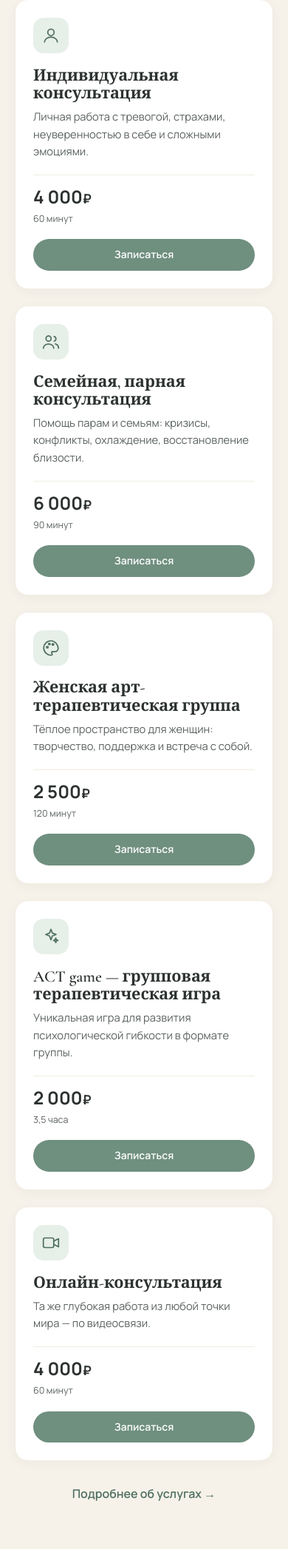
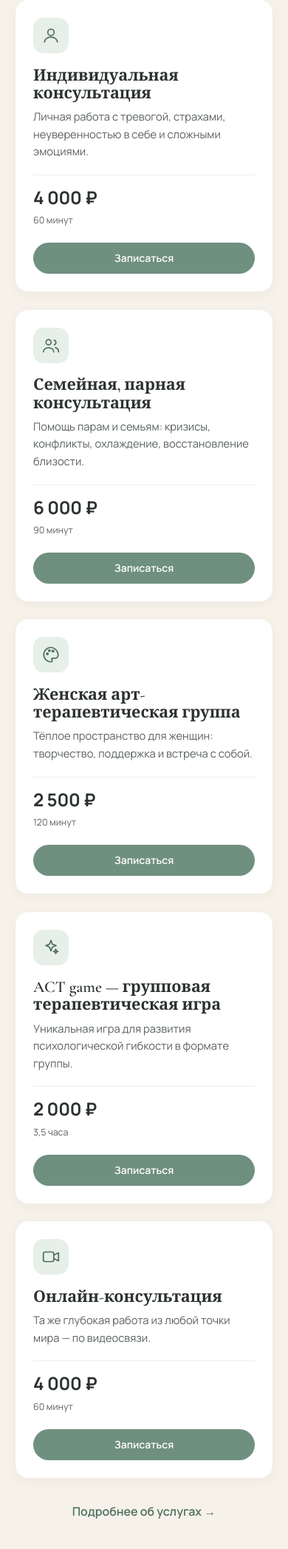
Before and after one commit to Fjsjkrjdd/Dhjsjsjf, a PHP site: page / in a window 390 px wide. Shown: the part 2056-4150 px from the top of the page at 74% size. Run offline with PHP 8.4, Linux system fonts and the light colour scheme; some libraries are stand-ins or nearby versions.

Commit message:
Fix mobile service card price layout: stack price above buttons
Price and action buttons no longer share one row on narrow cards.
Use nowrap and nbsp to prevent price/currency line breaks.

Co-authored-by: Fjsjkrjdd <Fjsjkrjdd@users.noreply.github.com>

```diff
--- a/php-site/assets/css/style.css
+++ b/php-site/assets/css/style.css
@@ -93,17 +93,18 @@ img{max-width:100%;display:block}
 .service-row-photo img{width:100%;height:100%;object-fit:cover}
 .service-gallery-mini{display:flex;gap:.4rem;margin-top:.7rem}
 .service-gallery-mini img{width:52px;height:52px;object-fit:cover;border-radius:8px;border:1px solid var(--cream-deep)}
-.service-actions,.service-row-actions{display:flex;flex-direction:column;gap:.75rem;width:100%;max-width:240px}
+.service-actions,.service-row-actions{display:flex;flex-direction:column;gap:.75rem;width:100%}
 .service-actions .btn,.service-row-actions .btn{width:100%;justify-content:center}
 .service-card h3{margin-top:1.1rem;font-size:1.35rem}
 .card-text{margin-top:.5rem;font-size:.92rem;color:var(--ink-soft);flex:1}
-.service-foot{margin-top:1.2rem;padding-top:1rem;border-top:1px solid var(--cream-deep);display:flex;flex-wrap:wrap;align-items:flex-start;justify-content:space-between;gap:1.1rem}
-.price-block{display:flex;flex-direction:column;gap:.25rem;min-width:0}
-.price-line{display:inline-flex;align-items:baseline;white-space:nowrap;line-height:1.1}
+.service-foot{margin-top:1.2rem;padding-top:1rem;border-top:1px solid var(--cream-deep);display:flex;flex-direction:column;align-items:stretch;gap:1rem}
+.service-card .service-foot{gap:1.1rem}
+.price-block{display:flex;flex-direction:column;gap:.3rem;width:100%;flex-shrink:0}
+.price-line{display:block;font-size:1.5rem;font-weight:700;font-family:'Manrope',sans-serif;color:var(--ink);white-space:nowrap;line-height:1.2;letter-spacing:-.01em}
 .price{font-size:1.5rem;font-weight:700;font-family:'Manrope',sans-serif;color:var(--ink)}
 .price-cur{font-size:1.1rem;font-weight:700;color:var(--ink)}
-.old-price{font-size:.82rem;color:var(--ink-soft);text-decoration:line-through;line-height:1.3}
-.duration{display:block;font-size:.78rem;color:var(--ink-soft);margin-top:.15rem}
+.old-price{display:block;font-size:.82rem;color:var(--ink-soft);text-decoration:line-through;line-height:1.3;white-space:nowrap}
+.duration{display:block;font-size:.78rem;color:var(--ink-soft);margin-top:.1rem}
 
 /* methods / steps */
 .methods-grid,.steps-grid{display:grid;grid-template-columns:repeat(4,1fr);gap:1.2rem;margin-top:2.5rem}
@@ -249,7 +250,9 @@ img{max-width:100%;display:block}
 @media(max-width:900px){
   .hero-inner{grid-template-columns:1fr;gap:2rem}
   .hero-photo{max-width:320px}
-  .cards-grid,.articles-grid{grid-template-columns:repeat(2,1fr)}
+  .cards-grid{grid-template-columns:1fr}
+  .articles-grid{grid-template-columns:repeat(2,1fr)}
+  .service-card .service-actions{margin-top:.15rem}
   .methods-grid,.steps-grid{grid-template-columns:repeat(2,1fr)}
   .about-grid,.contacts-grid,.booking-grid{grid-template-columns:1fr}
   .facts-inner{grid-template-columns:1fr}
@@ -267,5 +270,4 @@ img{max-width:100%;display:block}
   .cards-grid,.articles-grid,.methods-grid,.steps-grid,.field-row{grid-template-columns:1fr}
   .service-row{grid-template-columns:1fr}
   .service-row-price{align-items:stretch}
-  .service-row-actions,.service-actions{max-width:none}
 }
--- a/php-site/templates/partials/price_block.php
+++ b/php-site/templates/partials/price_block.php
@@ -1,8 +1,8 @@
 <?php /** @var array $s */ ?>
 <div class="price-block">
     <?php if (!empty($s['old_price']) && (int) $s['old_price'] > 0): ?>
-        <span class="old-price">было <?= format_price((int) $s['old_price']) ?> ₽</span>
+        <span class="old-price">было <?= format_price((int) $s['old_price']) ?>&nbsp;₽</span>
     <?php endif; ?>
-    <span class="price-line"><span class="price"><?= format_price((int) $s['price']) ?></span><span class="price-cur"> ₽</span></span>
+    <span class="price-line"><?= format_price((int) $s['price']) ?>&nbsp;₽</span>
     <?php if (!empty($s['duration'])): ?><span class="duration"><?= e($s['duration']) ?></span><?php endif; ?>
 </div>
```
Also changed, not shown: 1 other file.
